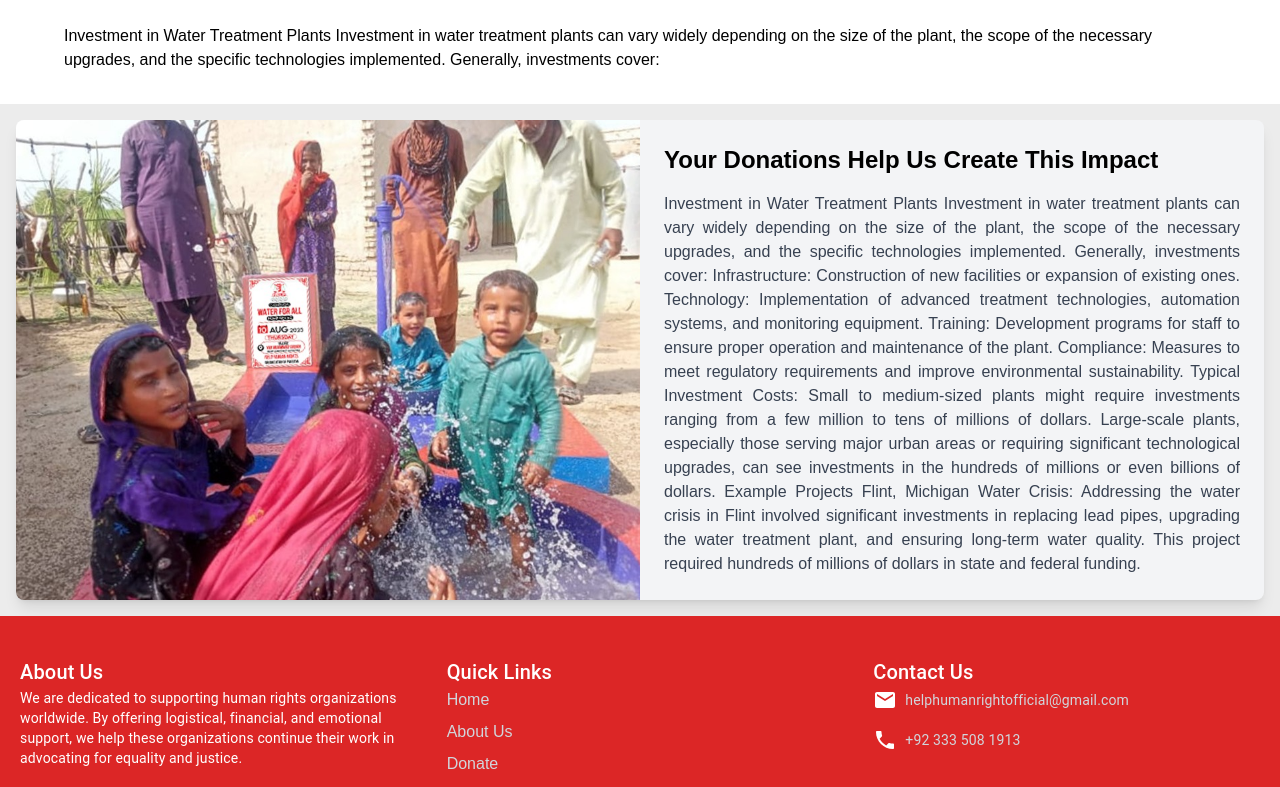
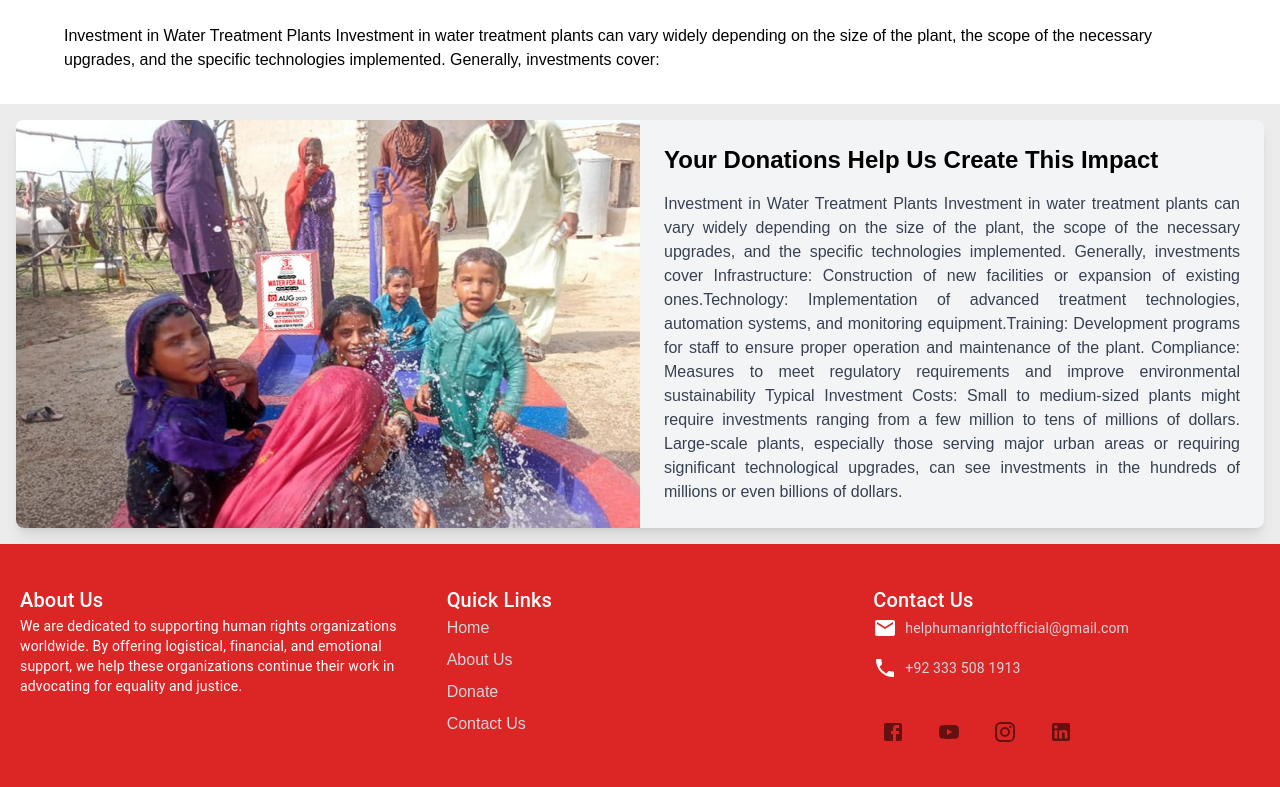
Before and after one commit to 786asifakbar/HelpHumanRightofPakistan, a React (Vite) app: page /WaterPlant in a window 1280 px wide. Shown: the part 1000-1787 px from the top of the page. Built offline with nearby package versions, Linux system fonts and the light colour scheme.

Commit message:
pics path set

```diff
--- a/src/App.jsx
+++ b/src/App.jsx
@@ -12,7 +12,6 @@ import WaterPlant from './pages/WaterPlant'
 import MedicineCharity from './pages/MedicineCharity';
 import DonationForm from './pages/DonationForm';
 import HelpJobBank from './pages/HelpJobBank'
-// import { ToastContainer } from 'react-toastify';
 import LegalAid from './pages/LegalAid'
 import OldAgeHome from './pages/OldAgeHome'
 import 'react-toastify/dist/ReactToastify.css';
@@ -38,7 +37,6 @@ const App = () => {
           <Route path="/OldAgeHome" element={<OldAgeHome/>} />
           <Route path="/ChildrenHospital" element={<ChildrenHospital/>} />
           <Route path="/Orphans" element={<Orphans/>} />
-
           <Route path="/DonationForm" element={<DonationForm />} />
           <Route path="/OurMember" element={<OurMember />} />
           <Route path="/Contact" element={<Contact />} />
--- a/src/pages/Carousel.jsx
+++ b/src/pages/Carousel.jsx
@@ -17,8 +17,8 @@ const images = [
   '/orphan1.jpg',
   '/orphan2.jpg',
   '/img5.jpg',
-  '/Legal Aid For All2.jpg',
-  '/Legal Aid For All.jpg',
+  '/LegalAll2.jpg',
+  '/LegalAll.jpg',
   '/img8.jpg',
   '/waterplant1.jpeg',
   '/img10.jpg',
--- a/src/pages/DonationForm.jsx
+++ b/src/pages/DonationForm.jsx
@@ -93,6 +93,7 @@ const DonationForm = () => {
               onChange={(e) => setSelectedCurrency(e.target.value)}
               {...register('currency', { required: 'Currency is required' })}
             >
+            <MenuItem value="PKR">PKR</MenuItem>
               <MenuItem value="USD">USD</MenuItem>
               <MenuItem value="EUR">EUR</MenuItem>
               <MenuItem value="GBP">GBP</MenuItem>
--- a/src/pages/Health.jsx
+++ b/src/pages/Health.jsx
@@ -8,20 +8,13 @@ const Health = () => {
         backImgsrc="/Web-Icon.png"
         secImg="/health4.jpg"
         title="Care Your Health"
-        p={`At Help Human Rights, we are committed to providing essential healthcare services to underserved communities.
-           Our Healthcare Support program focuses on delivering comprehensive medical care to individuals who lack access to basic health services.
-           We offer a range of services, including medical check-ups, treatment for chronic conditions, emergency care, and preventive health programs.
-           Our goal is to improve health outcomes, prevent disease, and promote overall well-being. We operate clinics and partner with healthcare professionals
-           to ensure that quality medical care is available to those who need it most. By addressing both immediate health needs and long-term care, we aim to
-           reduce health disparities and support a healthier, more resilient community.`}
+        p={`At Help Human Rights, we are committed to providing essential healthcare services to underserved communities.Our Healthcare Support program focuses on delivering comprehensive medical care to individuals who lack access to basic health services.We offer a range of services, including medical check-ups, treatment for chronic conditions, emergency care, and preventive health programs.Our goal is to improve health outcomes, prevent disease, and promote overall well-being. We operate clinics and partner with healthcare professionals to ensure that quality medical care is available to those who need it most. By addressing both immediate health needs and long-term care, we aim to reduce health disparities and support a healthier, more resilient community.`}
       />
 
       <LeftPro
-        imgsrc="../../public/health3.jpg"
+        imgsrc="/health3.jpg"
         heading="Your Donations Help Us Create This Impact"
-        pera={`Donations are crucial in enabling us to provide high-quality healthcare services. Your contributions directly support the cost of medical supplies, equipment, and medications needed for patient care.
-               With your help, we can ensure that our clinics are well-stocked and equipped to handle a wide range of medical conditions. Financial support also allows us to fund essential services such as health screenings, vaccinations, and treatment for chronic diseases.
-               These services are vital for preventing illness and managing health conditions, ultimately improving the quality of life for individuals in our care.`}
+        pera={`Donations are crucial in enabling us to provide high-quality healthcare services. Your contributions directly support the cost of medical supplies, equipment, and medications needed for patient care.With your help, we can ensure that our clinics are well-stocked and equipped to handle a wide range of medical conditions. Financial support also allows us to fund essential services such as health screenings, vaccinations, and treatment for chronic diseases.These services are vital for preventing illness and managing health conditions, ultimately improving the quality of life for individuals in our care.`}
       />
     </>
   );
--- a/src/pages/WaterPlant.jsx
+++ b/src/pages/WaterPlant.jsx
@@ -22,22 +22,14 @@ const WaterPlant = () => {
       />
 
       <LeftPro
-        imgsrc="../../public/waterplant.jpeg"
+        imgsrc="/waterplant.jpeg"
         heading="Your Donations Help Us Create This Impact"
         pera={`Investment in Water Treatment Plants
-               Investment in water treatment plants can vary widely depending on the size of the plant, the scope of the necessary upgrades, and the specific technologies implemented. Generally, investments cover:
-
-               Infrastructure: Construction of new facilities or expansion of existing ones.
-               Technology: Implementation of advanced treatment technologies, automation systems, and monitoring equipment.
-               Training: Development programs for staff to ensure proper operation and maintenance of the plant.
-               Compliance: Measures to meet regulatory requirements and improve environmental sustainability.
-
-               Typical Investment Costs:
-               Small to medium-sized plants might require investments ranging from a few million to tens of millions of dollars.
+               Investment in water treatment plants can vary widely depending on the size of the plant, the scope of the necessary upgrades, and the specific technologies implemented. Generally, investments cover
+               Infrastructure: Construction of new facilities or expansion of existing ones.Technology: Implementation of advanced treatment technologies, automation systems, and monitoring equipment.Training: Development programs for staff to ensure proper operation and maintenance of the plant. Compliance: Measures to meet regulatory requirements and improve environmental sustainability
+               Typical Investment Costs: Small to medium-sized plants might require investments ranging from a few million to tens of millions of dollars.
                Large-scale plants, especially those serving major urban areas or requiring significant technological upgrades, can see investments in the hundreds of millions or even billions of dollars.
-
-               Example Projects
-               Flint, Michigan Water Crisis: Addressing the water crisis in Flint involved significant investments in replacing lead pipes, upgrading the water treatment plant, and ensuring long-term water quality. This project required hundreds of millions of dollars in state and federal funding.`}
+              `}
       />
     </>
   );
```
Also changed, not shown: src/pages/About.jsx (+4 -17 lines), src/pages/FoodAid.jsx (+2 -18 lines), src/pages/HelpEducation.jsx (+1 -7 lines).
